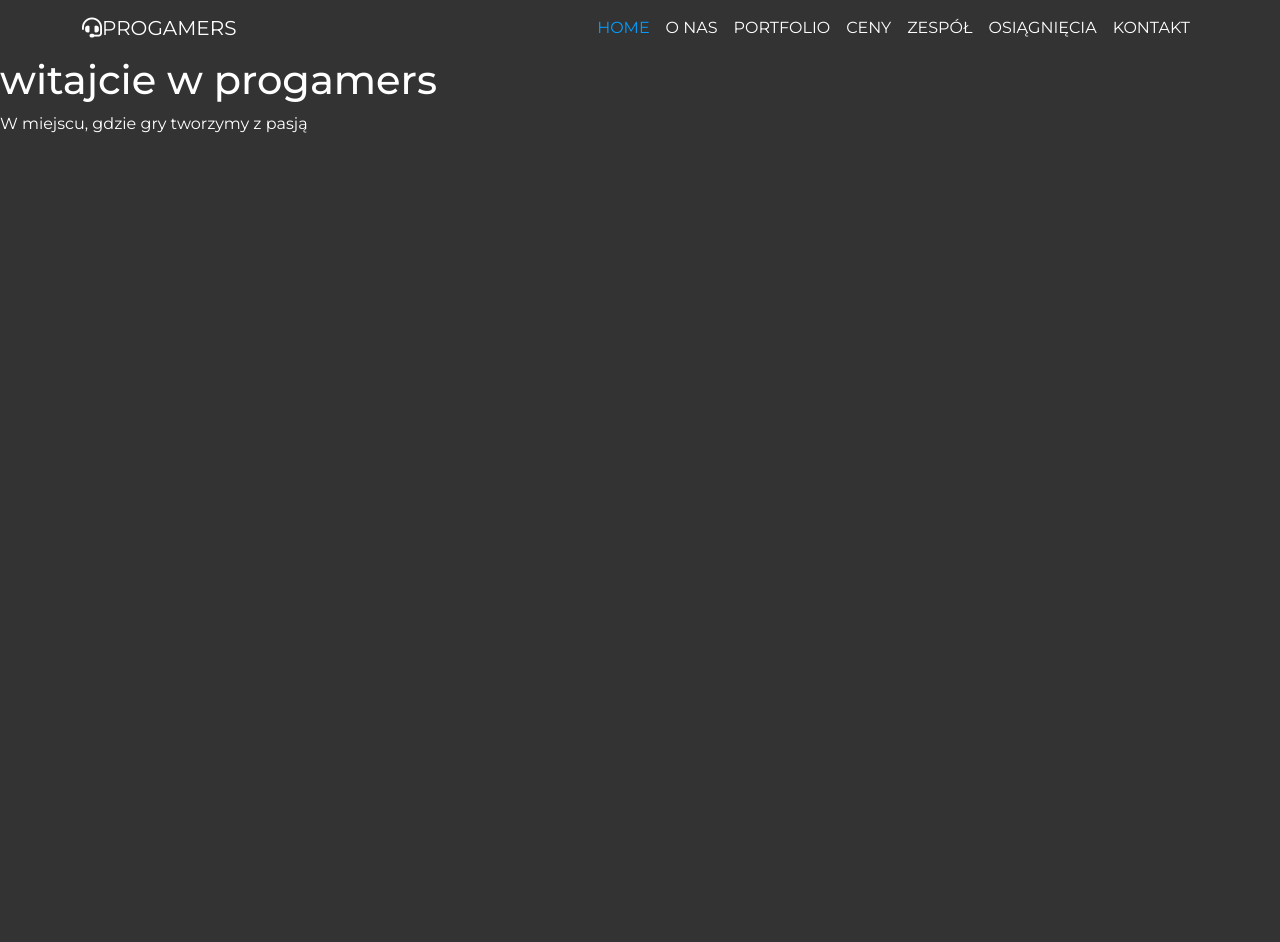
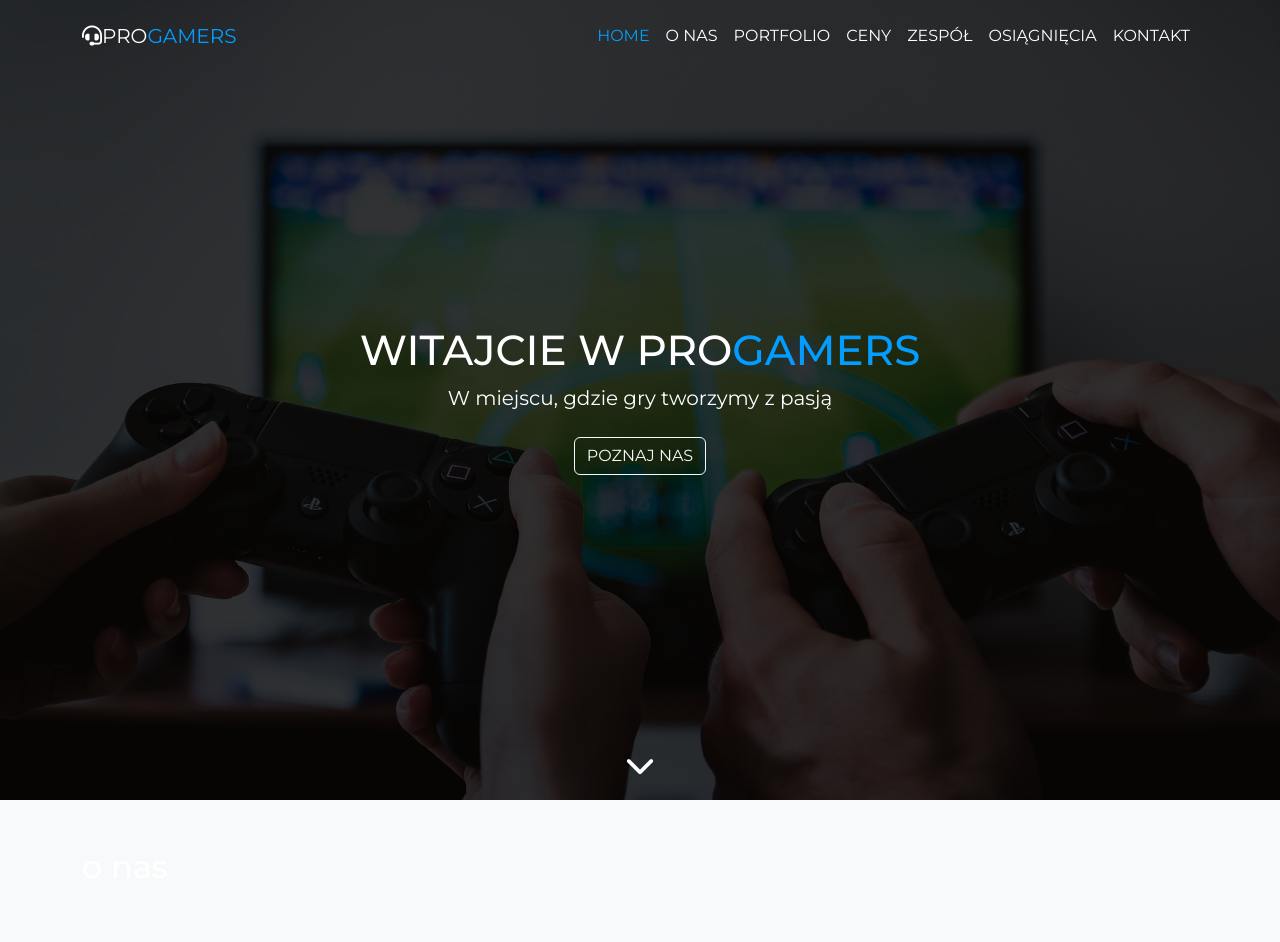
Before and after one commit to sylwia2306/website, a plain HTML site: page index.html in a window 1280 px wide. Before the commit the page ends 800 px from the top, so only its background shows below. Drawn offline with nearby package versions, Linux system fonts and the light colour scheme.

Commit message:
Navigation

```diff
--- a/index.html
+++ b/index.html
@@ -23,10 +23,12 @@
 		></script>
 	</head>
 	<body>
-		<nav class="navbar navbar-expand-lg position-sticky top-0">
+		<nav class="navbar navbar-expand-lg position-fixed top-0 w-100 py-3">
 			<div class="container">
 				<a class="navbar-brand" href="#"
-					><i class="fa-solid fa-headset"></i>progamers</a
+					><i class="fa-solid fa-headset"></i>pro<span class="blue-text"
+						>gamers</span
+					></a
 				>
 				<button
 					class="navbar-toggler"
@@ -54,18 +56,36 @@
 			</div>
 		</nav>
 
-		<header class="hero-img">
-			<div class="hero-text">
-				<h1>witajcie w progamers</h1>
+		<header class="hero-img" id="home">
+			<div class="hero-text text-center p-2">
+				<h1>witajcie w pro<span class="blue-text">gamers</span></h1>
 				<p>W miejscu, gdzie gry tworzymy z pasją</p>
+				<a href="#aboutus" class="btn btn-outline-light mt-2 text-uppercase"
+					>poznaj nas</a
+				>
 			</div>
 			<div class="hero-shadow"></div>
+
+			<a href="#aboutus"><i class="fa-solid fa-chevron-down"></i></a>
 		</header>
+
+		<main>
+			<section id="aboutus" class="aboutus bg-light py-5">
+				<div class="container">
+					<h2 class="section-title">o nas</h2>
+					<div class="underline"></div>
+					<div class="row">
+						<div class="col-sm-6 col-md-4"></div>
+					</div>
+				</div>
+			</section>
+		</main>
 
 		<script
 			src="https://cdn.jsdelivr.net/npm/bootstrap@5.3.3/dist/js/bootstrap.bundle.min.js"
 			integrity="sha384-YvpcrYf0tY3lHB60NNkmXc5s9fDVZLESaAA55NDzOxhy9GkcIdslK1eN7N6jIeHz"
 			crossorigin="anonymous"
 		></script>
+		<script src="./js/script.js"></script>
 	</body>
 </html>
--- /dev/null
+++ b/js/script.js
@@ -0,0 +1,13 @@
+document.addEventListener('DOMContentLoaded', function(){
+    const nav = document.querySelector('.navbar')
+
+    function addShadow(){
+        if(window.scrollY >=300){
+            nav.classList.add('shadow-bg')
+        } else {
+            nav.classList.remove('shadow-bg')
+        }
+    }
+
+    window.addEventListener('scroll',addShadow)
+})
--- a/sass/main.scss
+++ b/sass/main.scss
@@ -8,12 +8,22 @@
 
 body {
 	font-family: 'Montserrat', sans-serif;
-	background-color: #333;
+	background-color: #444;
 	color: #fff;
+}
+
+.blue-text{
+	color: $main-color;
+}
+
+.shadow-bg{
+	background-color: rgba(0 0 0 .8);
 }
 
 nav {
 	text-transform: uppercase;
+	transition: .6s;
+	z-index: 1;
 
 	.navbar-toggler {
 		padding: 10px 15px;
@@ -38,3 +48,66 @@ nav {
 .hero-text{
     justify-content: center;
 }
+
+.hero-text {
+	display: flex;
+	justify-content: center;
+	align-items: center;
+	}
+
+header.hero-img{
+	position: relative;
+	height: 100vh;
+	background-image: url(../img/gaming.small.jpg);
+	background-size: cover;
+	background-position: center;
+	background-attachment: fixed;
+	color: $white;
+	z-index: 0;
+
+	h1{
+		text-transform: uppercase;
+	}
+
+	.hero-shadow{
+		position: absolute;
+		top: 0;left: 0;
+		width: 100%;height: 100%;
+		background-color: rgb(0,0,0,.8);
+		z-index: -5;
+	}
+	.hero-text{
+		display: flex;
+		justify-content: center;
+		align-items: center;
+		flex-direction: column;
+		height: 100%;
+	}
+
+	.fa-chevron-down{
+		position: absolute;
+		left: 50%;
+		transform: translate(-50%);
+		bottom: 20px;
+		font-size: 30px;
+		color: $white;
+	}
+}
+
+@media(min-width: 768px){
+	.hero-text{
+		h1{
+			font-size: 42px;
+		}
+
+		p{
+			font-size: 20px;
+		}
+	}
+}
+
+@media(min-width:1200px){
+	header.hero-img{
+		background-image: url(../img/gaming.big.jpg);
+	}
+}
```
Also changed, not shown: css/main.css, 1 other file.
